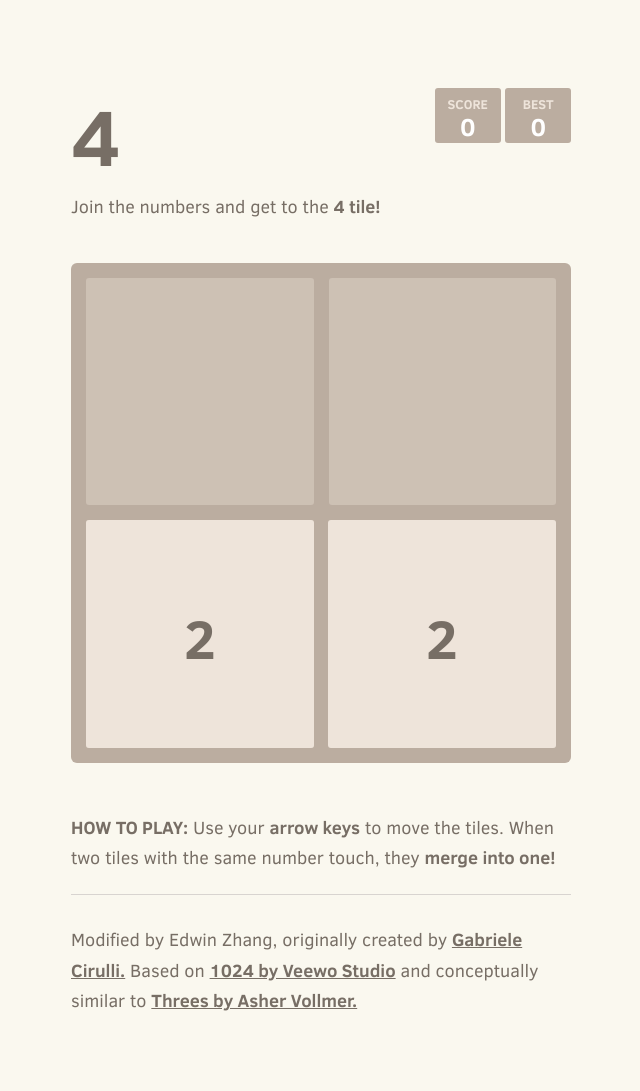
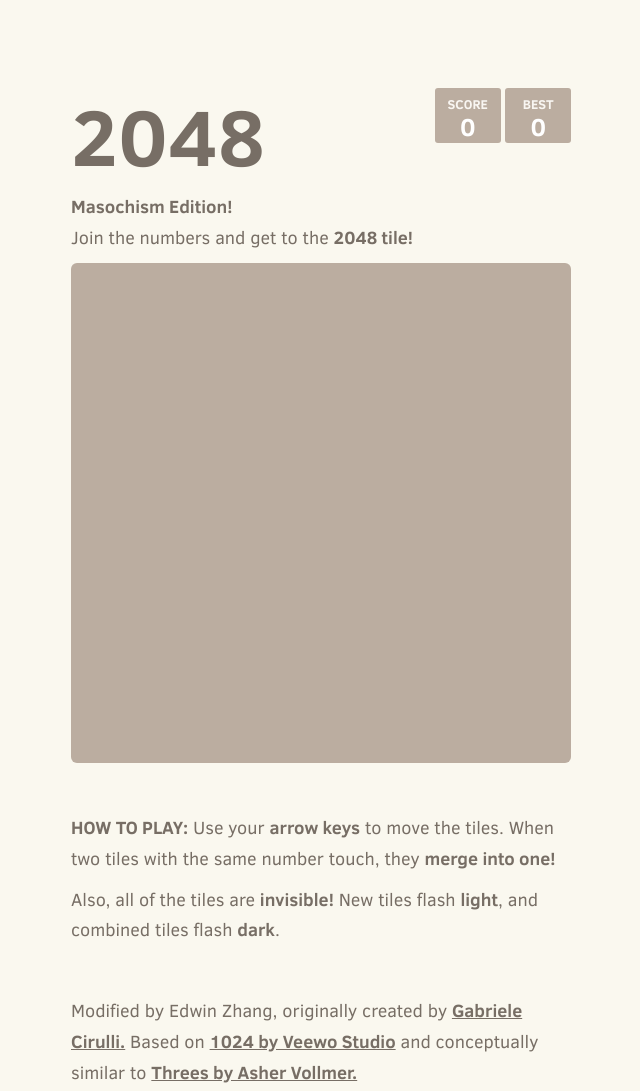
Before and after one commit to TheReal23/2048-poop, a plain HTML site: page index.html in a window 1280 px wide. Shown: the whole page, without its empty margins (319-959 px from the left). Drawn offline with Linux system fonts and the light colour scheme.

Commit message:
its invisible, yo

```diff
--- a/index.html
+++ b/index.html
@@ -2,7 +2,7 @@
 <html>
 <head>
   <meta charset="utf-8">
-  <title>4</title>
+  <title>2048 - Now for masochists!</title>
 
   <link href="style/main.css" rel="stylesheet" type="text/css">
   <link rel="shortcut icon" href="favicon.ico">
@@ -16,13 +16,14 @@
 <body>
   <div class="container">
     <div class="heading">
-      <h1 class="title">4</h1>
+      <h1 class="title">2048</h1>
       <div class="scores-container">
         <div class="score-container">0</div>
         <div class="best-container">0</div>
       </div>
     </div>
-    <p class="game-intro">Join the numbers and get to the <strong>4 tile!</strong></p>
+    <p class="game-intro"><strong>Masochism Edition!</strong></p>
+    <p class="game-intro">Join the numbers and get to the <strong>2048 tile!</strong></p>
 
     <div class="game-container">
       <div class="game-message">
@@ -34,14 +35,6 @@
       </div>
 
       <div class="grid-container">
-        <div class="grid-row">
-          <div class="grid-cell"></div>
-          <div class="grid-cell"></div>
-        </div>
-        <div class="grid-row">
-          <div class="grid-cell"></div>
-          <div class="grid-cell"></div>
-        </div>
       </div>
 
       <div class="tile-container">
@@ -51,6 +44,9 @@
 
     <p class="game-explanation">
       <strong class="important">How to play:</strong> Use your <strong>arrow keys</strong> to move the tiles. When two tiles with the same number touch, they <strong>merge into one!</strong>
+    </p>
+    <p>
+    Also, all of the tiles are <strong>invisible!</strong> New tiles flash <strong>light</strong>, and combined tiles flash <strong>dark</strong>.
     </p>
     <hr>
     <p>
--- a/js/application.js
+++ b/js/application.js
@@ -1,4 +1,4 @@
 // Wait till the browser is ready to render the game (avoids glitches)
 window.requestAnimationFrame(function () {
-  new GameManager(2, KeyboardInputManager, HTMLActuator, LocalScoreManager);
+  new GameManager(4, KeyboardInputManager, HTMLActuator, LocalScoreManager);
 });
--- a/js/game_manager.js
+++ b/js/game_manager.js
@@ -59,7 +59,7 @@ GameManager.prototype.addStartTiles = function () {
 // Adds a tile in a random position
 GameManager.prototype.addRandomTile = function () {
   if (this.grid.cellsAvailable()) {
-    var value = Math.random() < 0.9 ? 2 : 2;
+    var value = Math.random() < 0.9 ? 2 : 4;
     var tile = new Tile(this.grid.randomAvailableCell(), value);
 
     this.grid.insertTile(tile);
@@ -140,7 +140,7 @@ GameManager.prototype.move = function (direction) {
           self.score += merged.value;
 
           // The mighty 2048 tile
-          if (merged.value === 4) self.won = true;
+          if (merged.value === 2048) self.won = true;
         } else {
           self.moveTile(tile, positions.farthest);
         }
--- a/style/main.scss
+++ b/style/main.scss
@@ -3,7 +3,7 @@
 
 $field-width: 500px;
 $grid-spacing: 15px;
-$grid-row-cells: 2;
+$grid-row-cells: 4;
 $tile-size: ($field-width - $grid-spacing * ($grid-row-cells + 1)) / $grid-row-cells;
 $tile-border-radius: 3px;
 
@@ -12,7 +12,7 @@ $mobile-threshold: $field-width + 20px;
 $text-color: #776E65;
 $bright-text-color: #f9f6f2;
 
-$tile-color: #eee4da;
+$tile-color: #ffffff;
 $tile-gold-color: #edc22e;
 $tile-gold-glow-color: lighten($tile-gold-color, 15%);
 
@@ -90,7 +90,7 @@ h1.title {
     font-size: 13px;
     line-height: 13px;
     text-align: center;
-    color: $tile-color;
+    color: #f9f6f2;
   }
 
   .score-addition {
@@ -136,7 +136,7 @@ strong {
 
 hr {
   border: none;
-  border-bottom: 1px solid lighten($text-color, 40%);
+  //border-bottom: 1px solid lighten($text-color, 40%);
   margin-top: 20px;
   margin-bottom: 30px;
 }
@@ -171,7 +171,7 @@ hr {
 // Game field mixin used to render CSS at different width
 @mixin game-field {
   .game-container {
-    margin-top: 40px;
+    margin-top: 10px;
     position: relative;
     padding: $grid-spacing;
 
@@ -196,7 +196,7 @@ hr {
       right: 0;
       bottom: 0;
       left: 0;
-      background: rgba($tile-color, .5);
+      background: rgba($tile-color, 0);
       z-index: 100;
 
       text-align: center;
@@ -271,7 +271,7 @@ hr {
 
     border-radius: $tile-border-radius;
 
-    background: rgba($tile-color, .35);
+    background: rgba($tile-color, 0);
 
     &:last-child {
       margin-right: 0;
@@ -333,10 +333,10 @@ hr {
   // Colors for all 11 states, false = no special color
   $special-colors: false false, // 2
                    false false, // 4
-                   #f78e48 true, // 8
-                   #fc5e2e true, // 16
-                   #ff3333 true, // 32
-                   #ff0000 true, // 64
+                   false true, // 8
+                   false true, // 16
+                   false true, // 32
+                   false true, // 64
                    false true, // 128
                    false true, // 256
                    false true, // 512
@@ -350,7 +350,8 @@ hr {
     &.tile-#{$power} .tile-inner {
       // Calculate base background color
       $gold-percent: ($exponent - 1) / ($limit - 1) * 100;
-      $mixed-background: mix($tile-gold-color, $tile-color, $gold-percent);
+      //$mixed-background: mix($tile-gold-color, $tile-color, $gold-percent);
+      $mixed-background: transparent;
 
       $nth-color: nth($special-colors, $exponent);
 
@@ -358,18 +359,21 @@ hr {
       $bright-color: nth($nth-color, 2);
 
       @if $special-background {
-        $mixed-background: mix($special-background, $mixed-background, 55%);
+        //$mixed-background: mix($special-background, $mixed-background, 55%);
+        $mixed-background: transparent;
       }
 
-      @if $bright-color {
-        color: $bright-text-color;
-      }
+      //@if $bright-color {
+      //  color: transparent;
+      //}
+      color: transparent;
 
       // Set background
       background: $mixed-background;
 
       // Add glow
-      $glow-opacity: max($exponent - 4, 0) / ($limit - 4);
+      //$glow-opacity: max($exponent - 4, 0) / ($limit - 4);
+      $glow-opacity: 0;
 
       @if not $special-background {
         box-shadow: 0 0 30px 10px rgba($tile-gold-glow-color, $glow-opacity / 1.8),
@@ -418,6 +422,7 @@ hr {
   100% {
     opacity: 1;
     @include transform(scale(1));
+    color: #f9f6f2;
   }
 }
 
@@ -433,6 +438,7 @@ hr {
 
   50% {
     @include transform(scale(1.2));
+    color: #776E65;
   }
 
   100% {
@@ -482,6 +488,7 @@ hr {
   }
 
   .score-container, .best-container {
+    color: #776E65;
     margin-top: 0;
     padding: 15px 10px;
     min-width: 40px;
```
Also changed, not shown: style/main.css.
